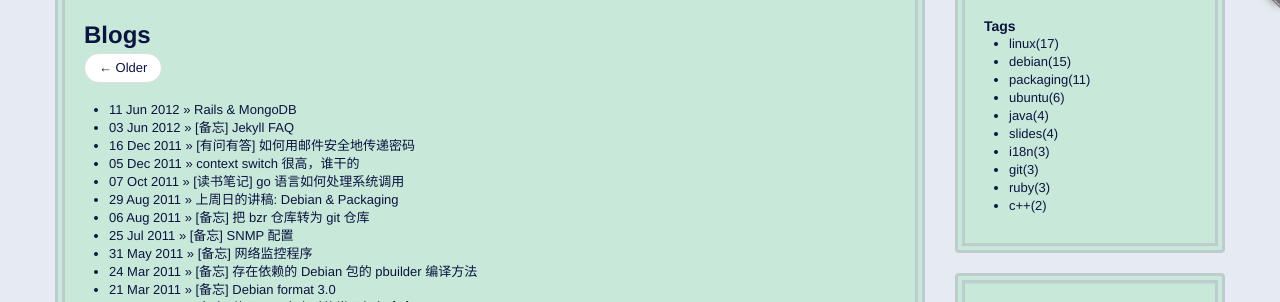
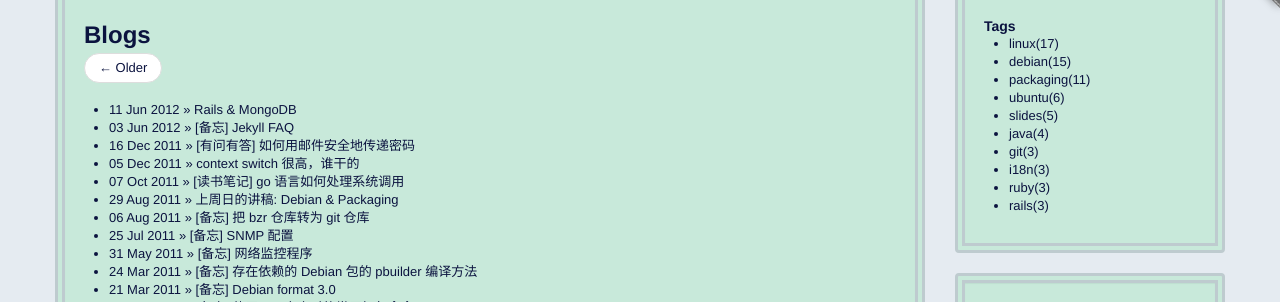
Before and after one commit to lidaobing/lidaobing.github.com, a Jekyll site: the page built from index.html, in a window 1280 px wide. Shown: the part 126-428 px from the top of the page. Built offline with Jekyll 4.4.1, drawn with Linux system fonts in a browser that asks for light colours; Markdown is read by kramdown in place of the engine named in the settings; the list of posts is cut into pages by our own code; comment, search, counter and statistics services are not loaded.

Commit message:
update tags

```diff
--- a/_includes/tag_cloud.html
+++ b/_includes/tag_cloud.html
@@ -2,10 +2,10 @@
     <li><a href="/tags/debian.html">debian(15)</a></li>
     <li><a href="/tags/packaging.html">packaging(11)</a></li>
     <li><a href="/tags/ubuntu.html">ubuntu(6)</a></li>
+    <li><a href="/tags/slides.html">slides(5)</a></li>
     <li><a href="/tags/java.html">java(4)</a></li>
-    <li><a href="/tags/slides.html">slides(4)</a></li>
+    <li><a href="/tags/git.html">git(3)</a></li>
     <li><a href="/tags/i18n.html">i18n(3)</a></li>
-    <li><a href="/tags/git.html">git(3)</a></li>
     <li><a href="/tags/ruby.html">ruby(3)</a></li>
-    <li><a href="/tags/c++.html">c++(2)</a></li>
+    <li><a href="/tags/rails.html">rails(3)</a></li>
 </ul>
--- /dev/null
+++ b/tags/mongodb.html
@@ -0,0 +1,5 @@
+---
+layout: tag_index
+tag_name: "mongodb"
+title: Postings tagged "mongodb"
+---
```
